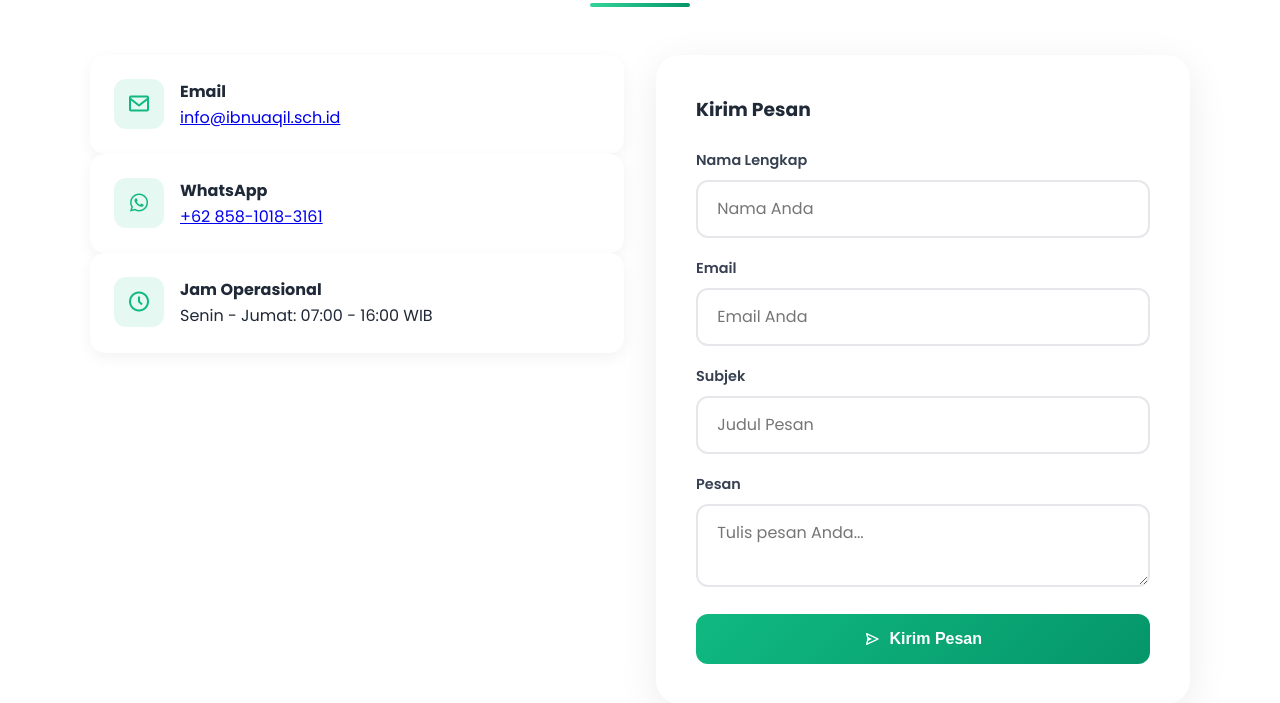
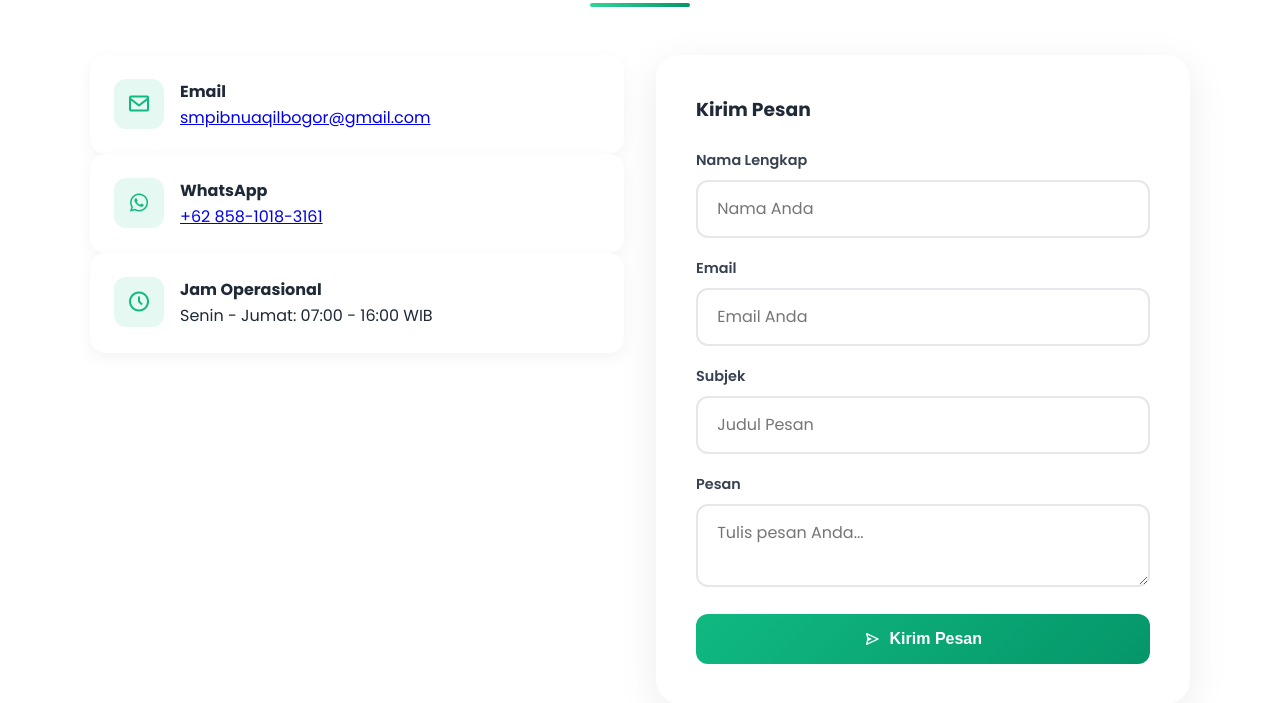
Before and after one commit to abdadfarras29-design/projek_ibnu_aqil_jadi, a PHP site: page /hubungi.php in a window 1280 px wide. Shown: the part 237-940 px from the top of the page. Run offline with PHP 8.4, Linux system fonts and the light colour scheme; data comes from the database, SQL or seed files in the repository.

Commit message:
Add files via upload

```diff
--- a/hubungi.php
+++ b/hubungi.php
@@ -267,7 +267,7 @@ if ($res_komentar) {
                     <div class="info-icon"><i class='bx bx-envelope'></i></div>
                     <div class="info-content">
                         <h4>Email</h4>
-                        <a href="mailto:info@ibnuaqil.sch.id">info@ibnuaqil.sch.id</a>
+                        <a href="mailto:smpibnuaqilbogor@gmail.com">smpibnuaqilbogor@gmail.com</a>
                     </div>
                 </div>
                 <div class="info-card">
```
